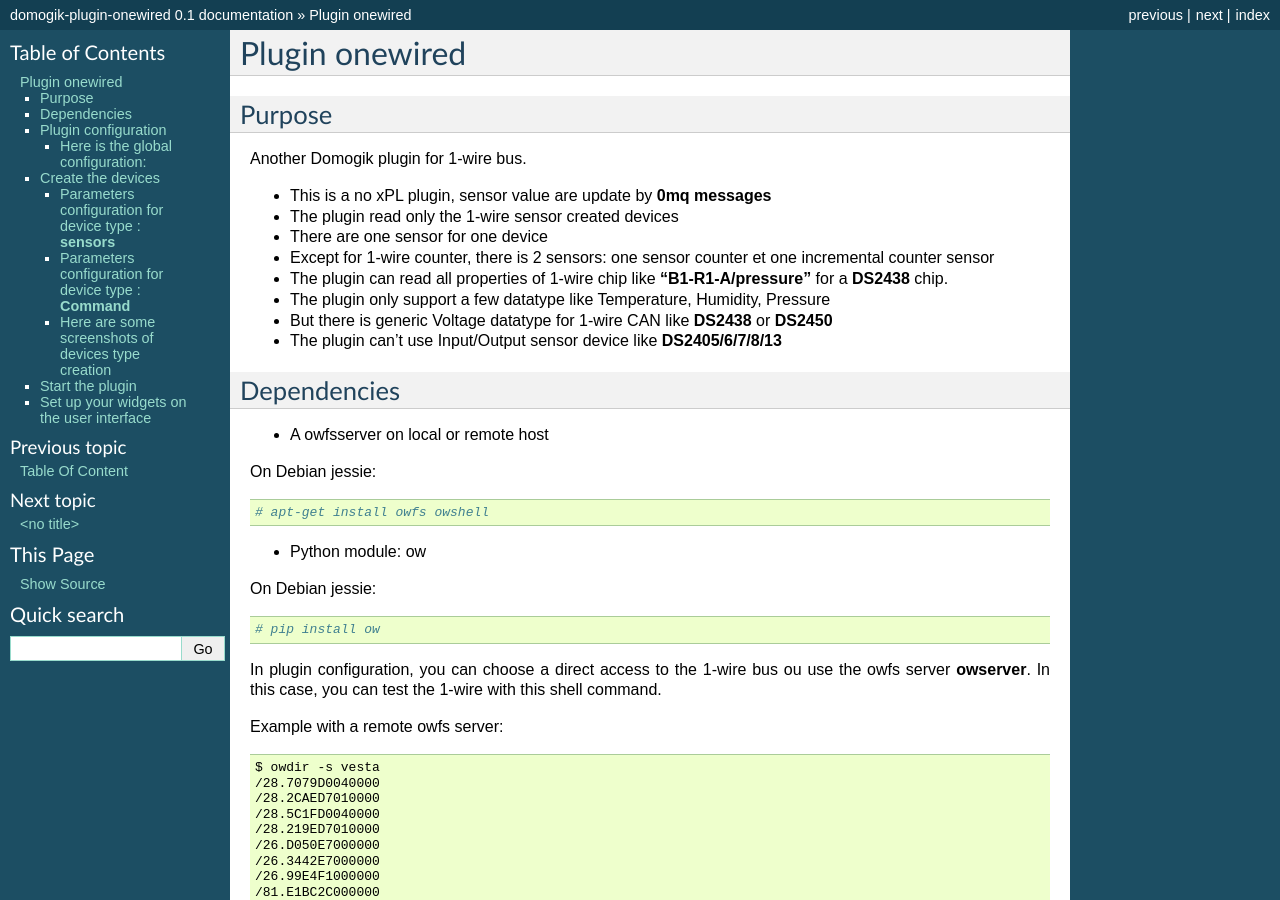
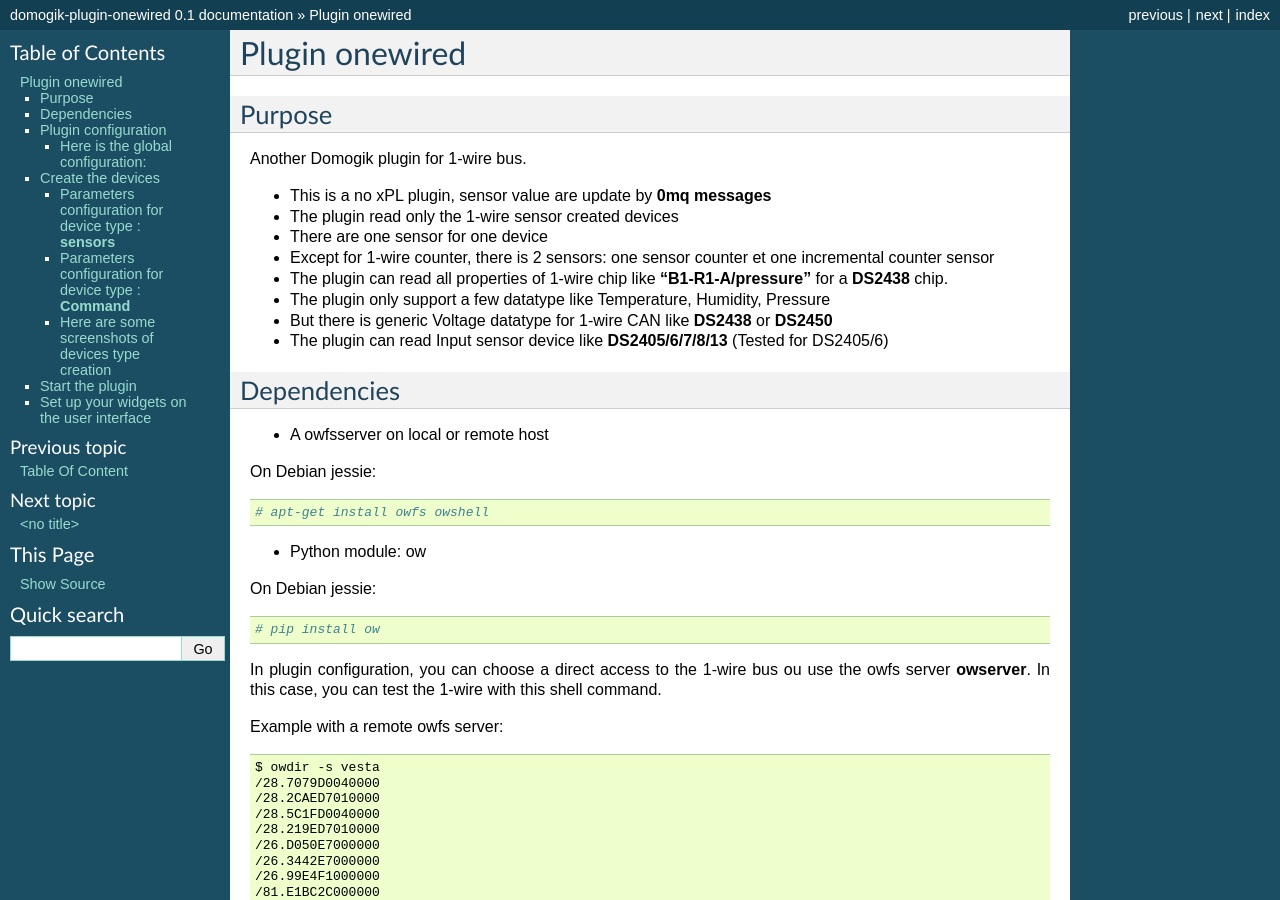
Before and after one commit to vdomos/domogik-plugin-onewired, a Sphinx documentation site: the page built from docs/onewired.txt, in a window 1280 px wide and 900 px high. Built offline with Sphinx 7.4.7, drawn with Linux system fonts in a browser that asks for light colours.

Commit message:
Update documentation

```diff
--- a/docs/onewired.txt
+++ b/docs/onewired.txt
@@ -16,8 +16,7 @@ Another Domogik plugin for 1-wire bus.
 * The plugin can read all properties of 1-wire chip like **"B1-R1-A/pressure"** for a **DS2438** chip.
 * The plugin only support a few datatype like Temperature, Humidity, Pressure
 * But there is generic Voltage datatype for 1-wire CAN like **DS2438** or **DS2450**
-* The plugin can't use Input/Output sensor device like **DS2405/6/7/8/13**
-
+* The plugin can read Input sensor device like **DS2405/6/7/8/13** (Tested for DS2405/6)
 
 
 Dependencies
```
